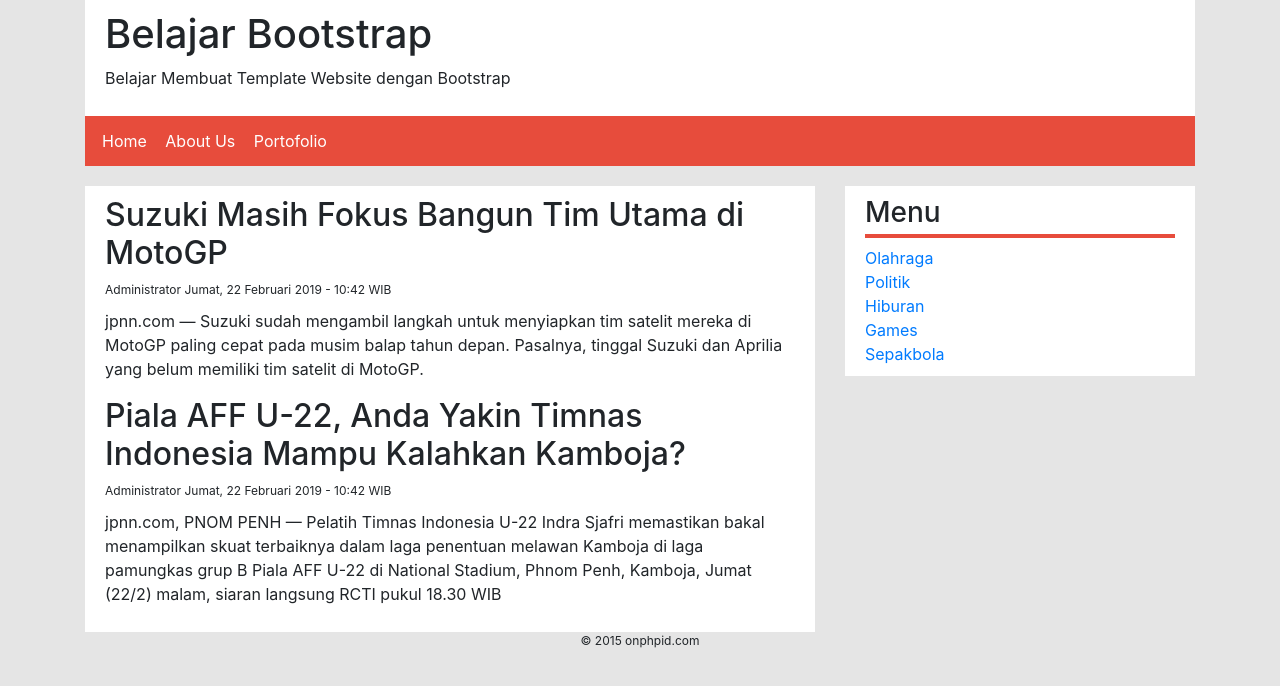
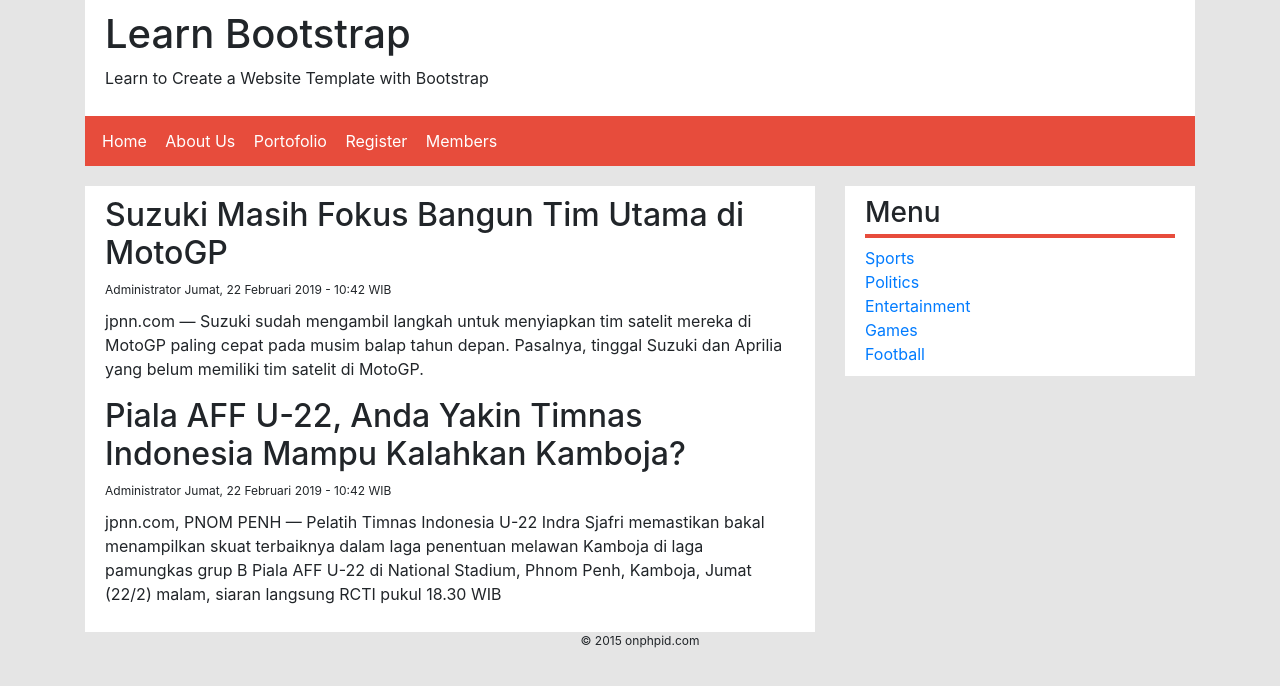
Before and after one commit to iq5ch/bootstrap-task, a plain HTML site: page index.html in a window 1280 px wide. Drawn offline with nearby package versions, Linux system fonts and the light colour scheme.

Commit message:
Update index.html

```diff
--- a/index.html
+++ b/index.html
@@ -4,7 +4,7 @@
 <head>
   <meta charset="UTF-8">
   <meta name="viewport" content="width=device-width, initial-scale=1.0">
-  <title>Membuat Template Website Bootstrap</title>
+  <title>Creating Bootstrap Website Template</title>
   <link rel="stylesheet" href="https://stackpath.bootstrapcdn.com/bootstrap/4.4.1/css/bootstrap.min.css"
     integrity="sha384-Vkoo8x4CGsO3+Hhxv8T/Q5PaXtkKtu6ug5TOeNV6gBiFeWPGFN9MuhOf23Q9Ifjh" crossorigin="anonymous">
   <link rel="stylesheet" href="style.css">
@@ -16,15 +16,17 @@
       <div class="col-md-12 header" id="site-header">
 
         <header>
-          <h1 class="title-site">Belajar Bootstrap</h1>
-          <p class="description">Belajar Membuat Template Website dengan Bootstrap</p>
+          <h1 class="title-site">Learn Bootstrap</h1>
+          <p class="description">Learn to Create a Website Template with Bootstrap</p>
         </header>
 
         <nav class="menus">
           <ul>
-            <li><a href="#">Home</a></li>
+            <li><a href="index.html">Home</a></li>
             <li><a href="#">About Us</a></li>
             <li><a href="#">Portofolio</a></li>
+            <li><a href="form.html">Register</a></li>
+            <li><a href="showData.html">Members</a></li>
           </ul>
         </nav>
 
@@ -73,14 +75,15 @@
         <aside class="widgets">
           <h3 class="widget-title">Menu</h3>
           <ul>
-            <li><a href="#">Olahraga</a></li>
-            <li><a href="#">Politik</a></li>
-            <li><a href="#">Hiburan</a></li>
+            <li><a href="#">Sports</a></li>
+            <li><a href="#">Politics</a></li>
+            <li><a href="#">Entertainment</a></li>
             <li><a href="#">Games</a></li>
-            <li><a href="#">Sepakbola</a></li>
+            <li><a href="#">Football</a></li>
           </ul>
         </aside>
       </div>
+
     </div>
 
     <div class="row">
```
